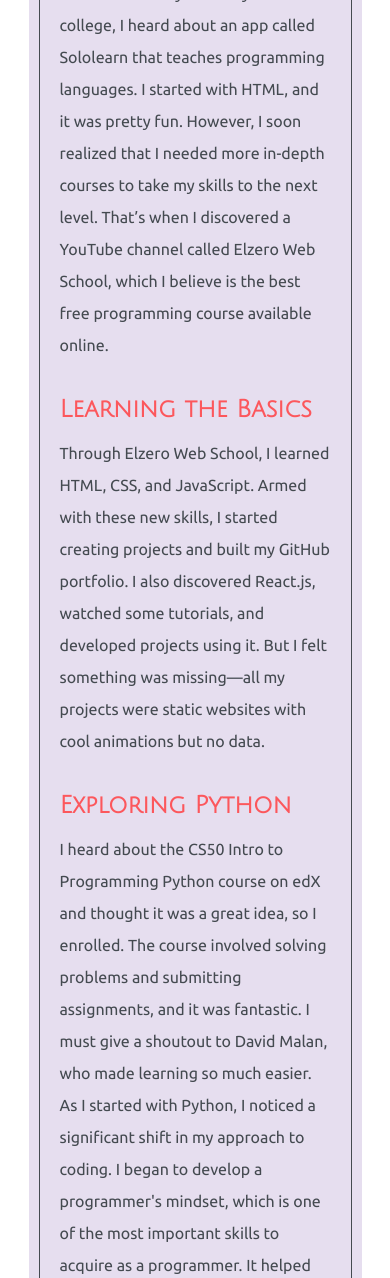
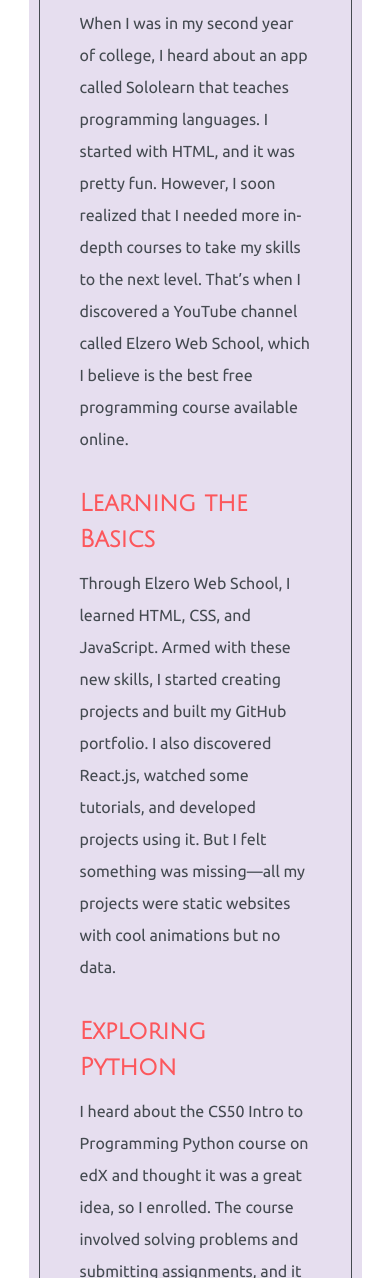
Before and after one commit to Adham-Emam/Portfolio, a Flask app: page /blog_page/1 in a window 390 px wide. Shown: the part 870-2148 px from the top of the page. Run offline with Flask 3, Linux system fonts and the light colour scheme; data comes from the database, SQL or seed files in the repository; data that the repository does not hold is empty; some web fonts are replaced.

Commit message:
css adjustments

```diff
--- a/templates/blog_page.html
+++ b/templates/blog_page.html
@@ -105,6 +105,15 @@
   }
   .section-title {
     font-size: 2.5rem;
+  }
+  .content {
+    padding: 50px;
+  }
+  @media (max-width:600px) {
+    .content {
+      padding: 20px;
+    }
+
   }
   .content h2,
   .content h3,
```
